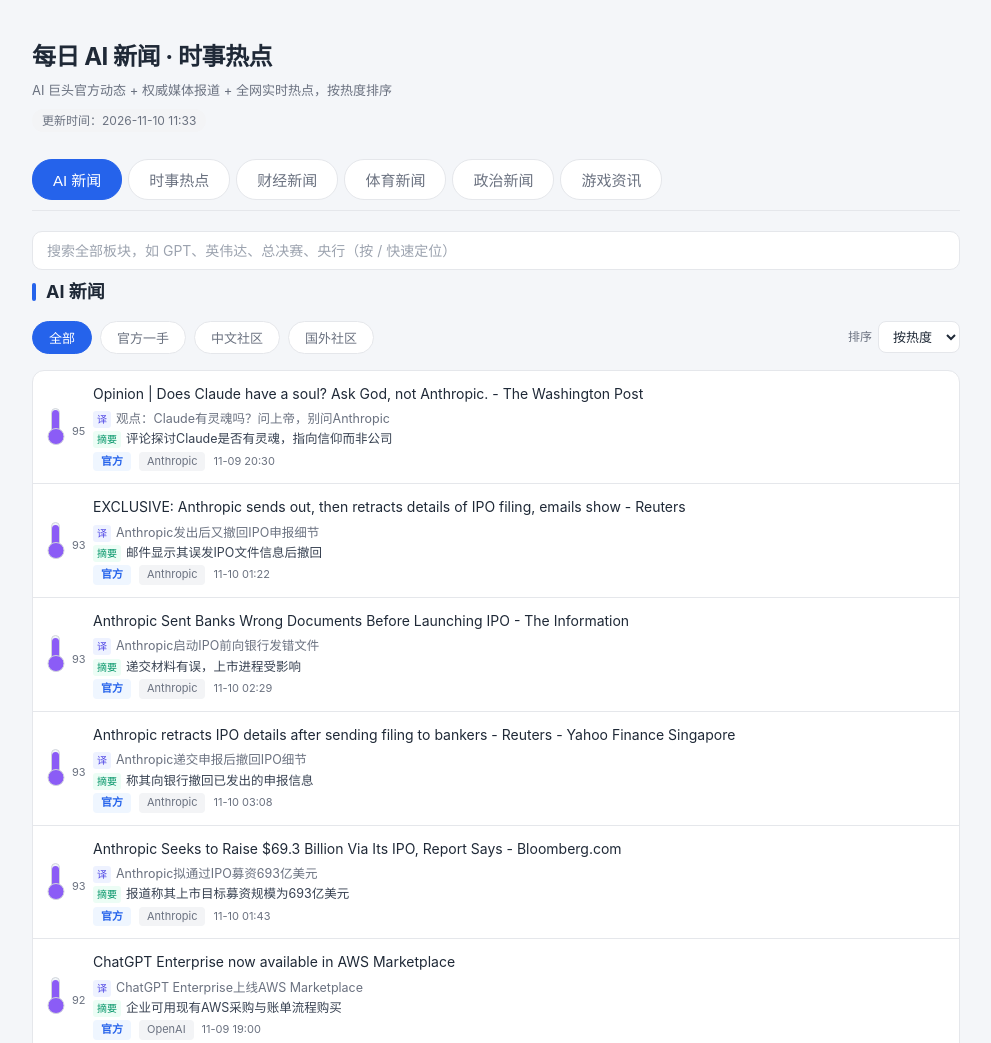
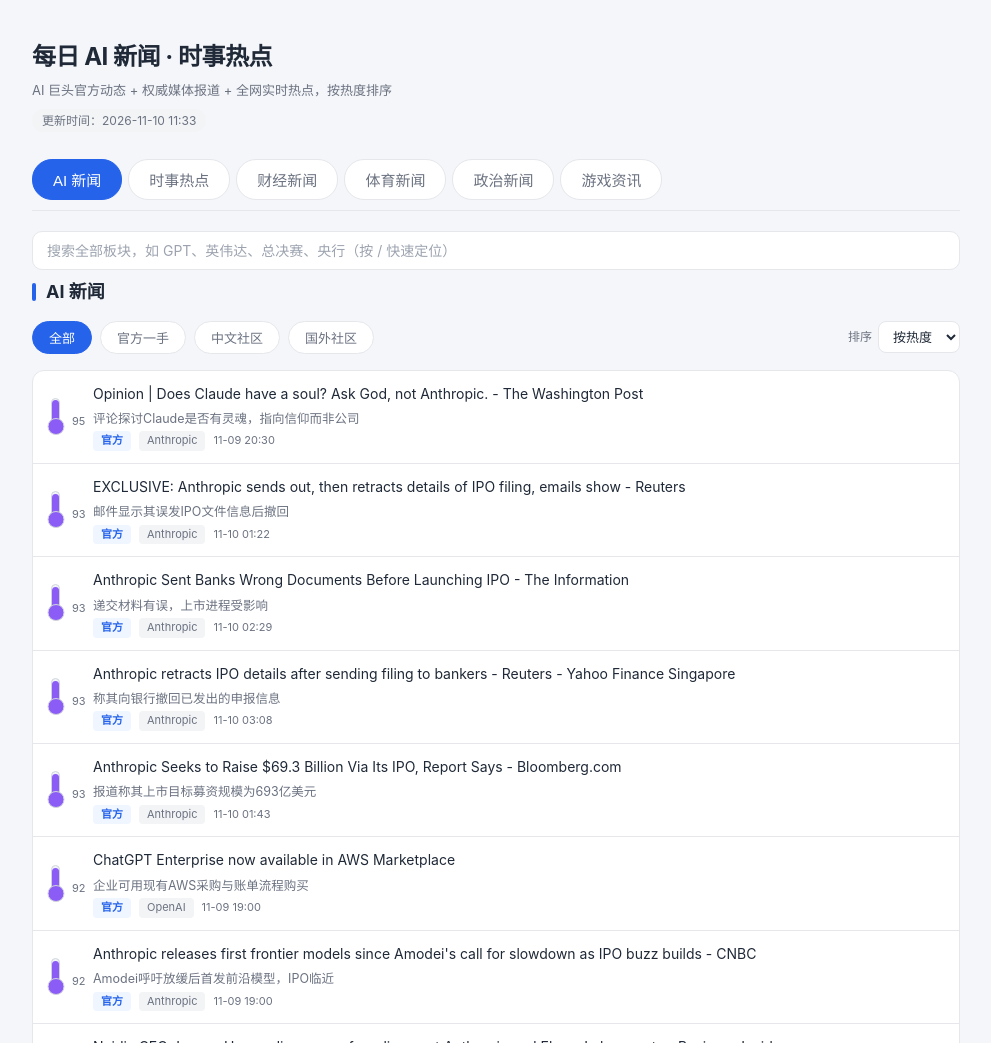
Before and after one commit to Bobbysy02/ai-news, a plain HTML site: page index.html in a window 1280 px wide. Shown: the top 1043 px of the page, without its empty margins (144-1135 px from the left). Drawn offline with Linux system fonts and the light colour scheme.

Commit message:
v1.4.1 摘要改回单行导语
- AI 只生成一句中文导语，不再分别输出「标题翻译」和「内容总结」

- 提示词改为让模型自行判断：标题已说清事件就忠实翻译，标题是提问/口号/术语堆砌就直接说明内容

- 前端恢复单行展示，去掉「译」「摘要」两个标签；旧数据自动兼容

- AI 覆盖成功后删除旧的机器翻译 brief_tr，避免数据里残留两套文案

- 缓存前缀改为 ai3|，不复用旧的两段式缓存

```diff
--- a/index.html
+++ b/index.html
@@ -79,17 +79,10 @@
   }
   .sort-box select:hover { border-color: var(--blue); color: var(--blue); }
 
-  /* 英文条目的中文附注：第一行「译」标题翻译，第二行「摘要」内容总结（不截断，避免省略号） */
-  .brief { font-size: 12.5px; line-height: 1.55; margin-top: 4px; }
-  .brief .b-line { display: flex; gap: 5px; align-items: baseline; }
-  .brief .b-line + .b-line { margin-top: 1px; }
-  .brief .b-tag {
-    flex: 0 0 auto; font-style: normal; font-size: 10px; line-height: 1.7;
-    padding: 0 4px; border-radius: 3px; background: #eef2ff; color: #4f46e5;
+  /* 英文条目的中文导语：一句话说清这条新闻在讲什么，单行展示、不截断 */
+  .brief {
+    font-size: 12.5px; color: #6b7280; line-height: 1.55; margin-top: 4px;
   }
-  .brief .b-tr { color: #6b7280; }
-  .brief .b-sm { color: #374151; }
-  .brief .b-sm .b-tag { background: #ecfdf5; color: #059669; }
 
   /* 板块说明 */
   .sub-note { font-size: 12px; color: var(--muted); margin: -8px 0 12px; }
@@ -360,15 +353,11 @@
   var currentSort = "heat";
   // 英文帖子统一显示中文极简摘要（页面上不再提供切换）
   function briefHtml(n) {
-    var tr = (n.brief_tr || "").trim();
-    var sm = (n.brief_sum || "").trim();
-    if (!tr && !sm) return "";
-    var h = '<div class="brief">';
-    // 第一行：标题的中文翻译（保留英文专名，避免「Flash → 闪光灯」这类误译）
-    if (tr) h += '<div class="b-line b-tr"><i class="b-tag">译</i><span>' + escapeHtml(tr) + "</span></div>";
-    // 第二行：正文内容总结
-    if (sm) h += '<div class="b-line b-sm"><i class="b-tag">摘要</i><span>' + escapeHtml(sm) + "</span></div>";
-    return h + "</div>";
+    // 单行中文导语：AI 自行判断该译标题还是该讲内容，一条新闻只显示一句
+    // 优先 brief_sum（AI 导语 / 内容总结），旧数据只有 brief_tr（纯翻译）时也能正常显示
+    var t = (n.brief_sum || n.brief_tr || "").trim();
+    if (!t) return "";
+    return '<div class="brief">' + escapeHtml(t) + "</div>";
   }
 
   // 按来源分组排序：组间按最高热度，组内按热度
```
Also changed, not shown: 1 other file.
